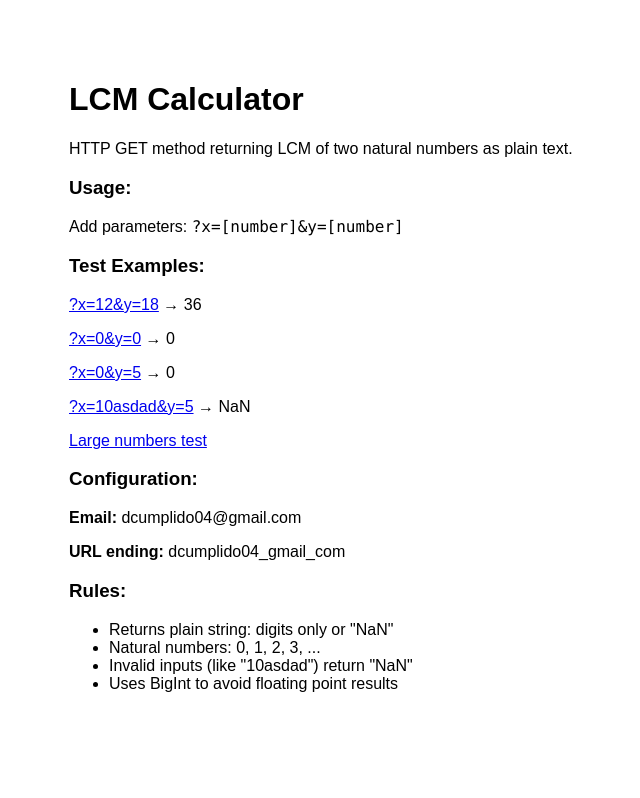
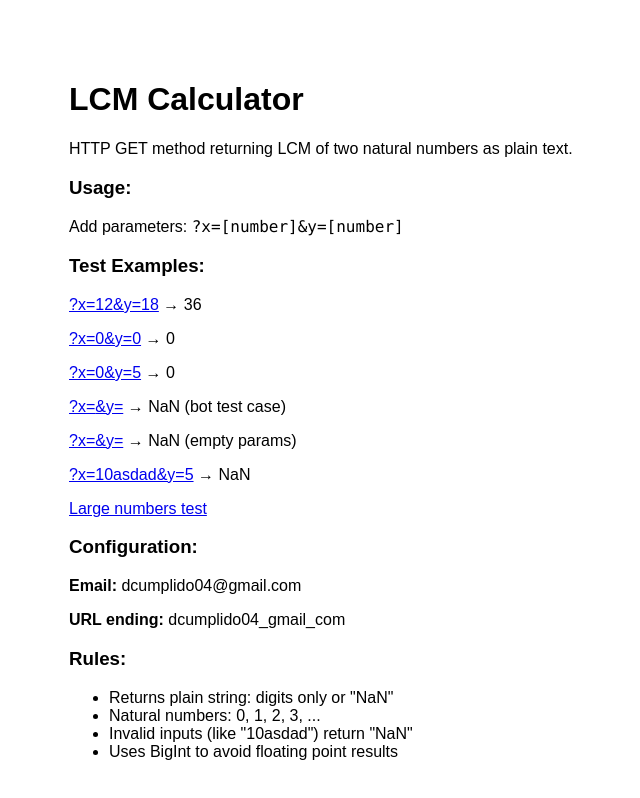
Before and after one commit to BODYSN4TCHER00/task3, a React (Create React App) app: page /dcumplido04_gmail_com in a window 1280 px wide. Shown: the top 798 px of the page, without its empty margins (271-911 px from the left). Built offline with nearby package versions, Linux system fonts and the light colour scheme.

Commit message:
attempt 11

```diff
--- a/src/components/LCMService.js
+++ b/src/components/LCMService.js
@@ -28,12 +28,14 @@ const lcmLogic = {
 
   // Strict validation for natural numbers (includes 0)
   isNaturalNumber: (str) => {
-    if (str === null || str === undefined || str === '') return false;
+    // Handle null, undefined, empty string, or just braces
+    if (str === null || str === undefined || str === '' || str === '{}') return false;
 
     const trimmed = String(str).trim();
-    if (trimmed === '') return false;
+    // Empty after trimming or just braces
+    if (trimmed === '' || trimmed === '{}') return false;
 
-    // Must contain ONLY digits - no letters, decimals, signs, spaces
+    // Must contain ONLY digits - no letters, decimals, signs, spaces, braces
     if (!/^\d+$/.test(trimmed)) return false;
 
     try {
@@ -82,6 +84,8 @@ const InfoPage = () => (
     <p><a href="?x=12&y=18">?x=12&y=18</a> → 36</p>
     <p><a href="?x=0&y=0">?x=0&y=0</a> → 0</p>
     <p><a href="?x=0&y=5">?x=0&y=5</a> → 0</p>
+    <p><a href="?x={}&y={}">?x={}&y={}</a> → NaN (bot test case)</p>
+    <p><a href="?x=&y=">?x=&y=</a> → NaN (empty params)</p>
     <p><a href="?x=10asdad&y=5">?x=10asdad&y=5</a> → NaN</p>
     <p><a href="?x=67280421310721&y=2147483647">Large numbers test</a></p>
 
```
